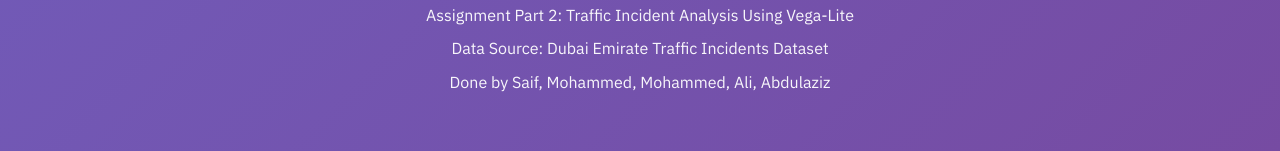
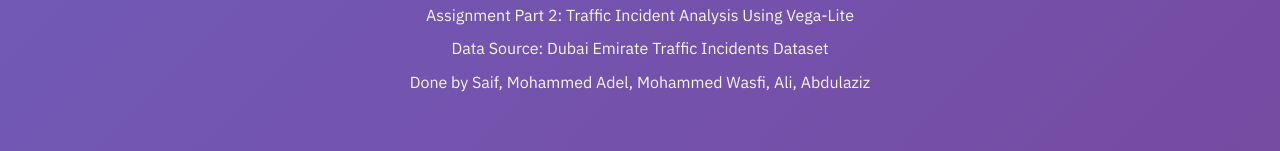
Before and after one commit to saifsmm/part2, a plain HTML site: page index.html in a window 1280 px wide. Shown: the part 3702-3853 px from the top of the page. Drawn offline with Linux system fonts and the light colour scheme; a script that the page names is missing.

Commit message:
fixed names

```diff
--- a/index.html
+++ b/index.html
@@ -801,7 +801,7 @@
       <p>Introduction to Data Visualization</p>
       <p>Assignment Part 2: Traffic Incident Analysis Using Vega-Lite</p>
       <p>Data Source: Dubai Emirate Traffic Incidents Dataset</p>
-      <p>Done by Saif, Mohammed, Mohammed, Ali, Abdulaziz</p>
+      <p>Done by Saif, Mohammed Adel, Mohammed Wasfi, Ali, Abdulaziz</p>
     </div>
   </div>
 
```
